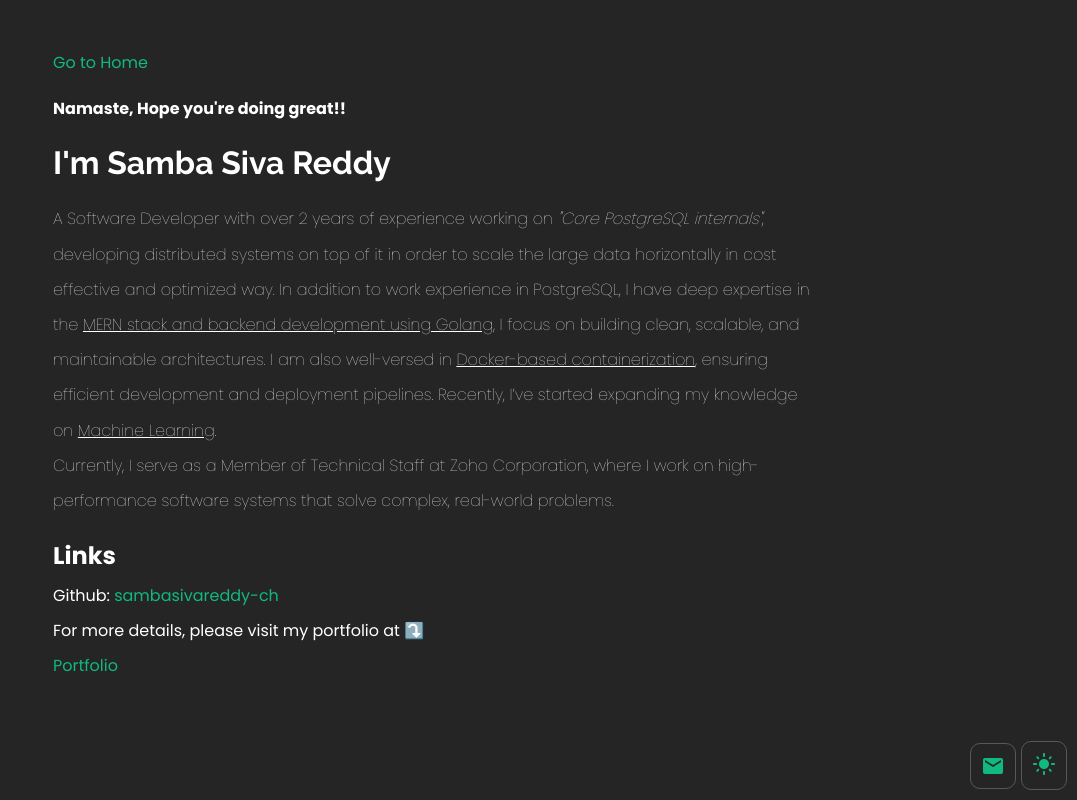
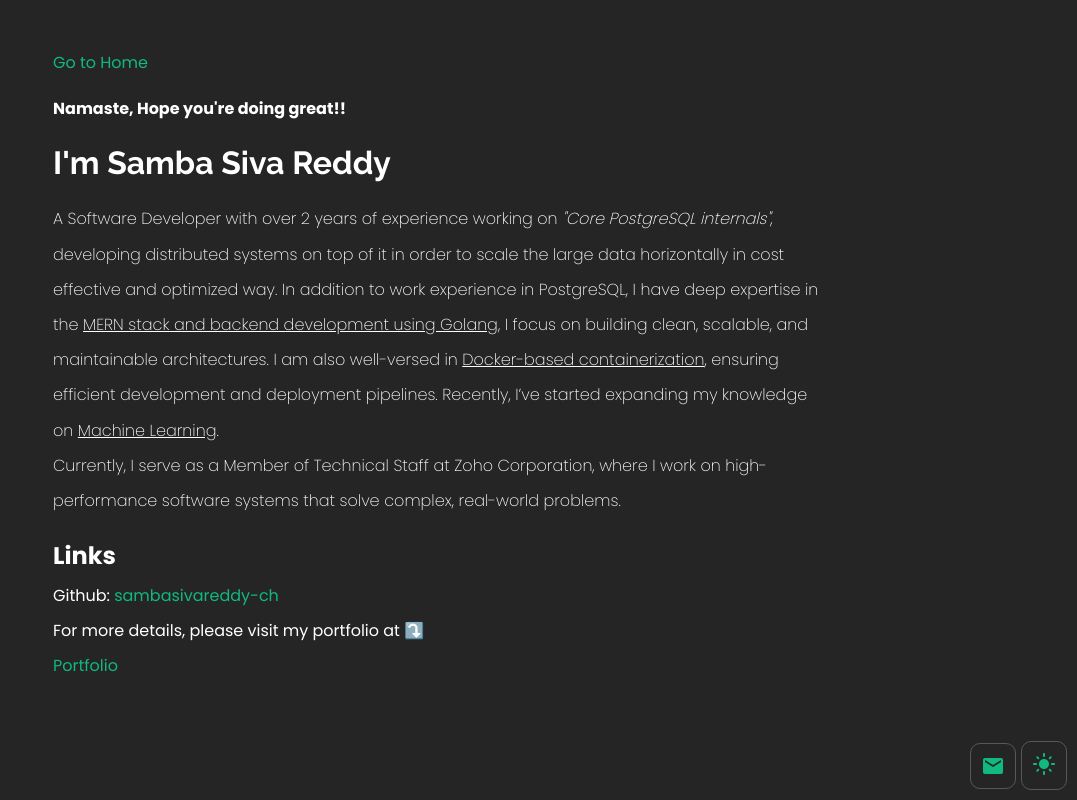
Before and after one commit to sambasivareddy-ch/writes-by-siva, a Next.js app: page /profile in a window 1280 px wide. Shown: the top 800 px of the page, without its empty margins (203-1280 px from the left). Built offline with nearby package versions, Linux system fonts and the light colour scheme.

Commit message:
Little styles added

```diff
--- a/src/styles/bloglist.module.css
+++ b/src/styles/bloglist.module.css
@@ -109,6 +109,7 @@
 
 .menu button:hover {
     transform: scale(0.95);
+    color: var(--highlight-color);
 }
 
 .menu a {
--- a/src/styles/profile.module.css
+++ b/src/styles/profile.module.css
@@ -27,7 +27,7 @@
 .profile-intro p {
     font-size: 16px;
     line-height: 2.2;
-    font-weight: 100;
+    font-weight: 200;
 }
 
 .profile-links {
```
